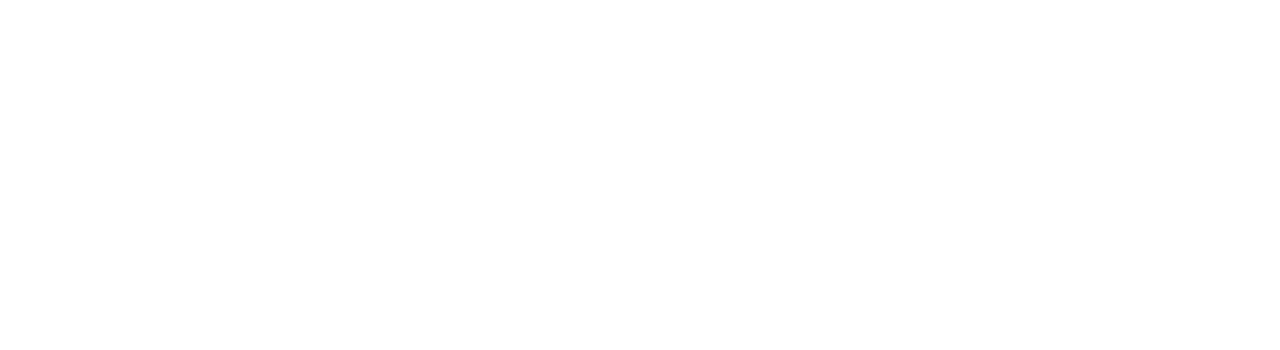
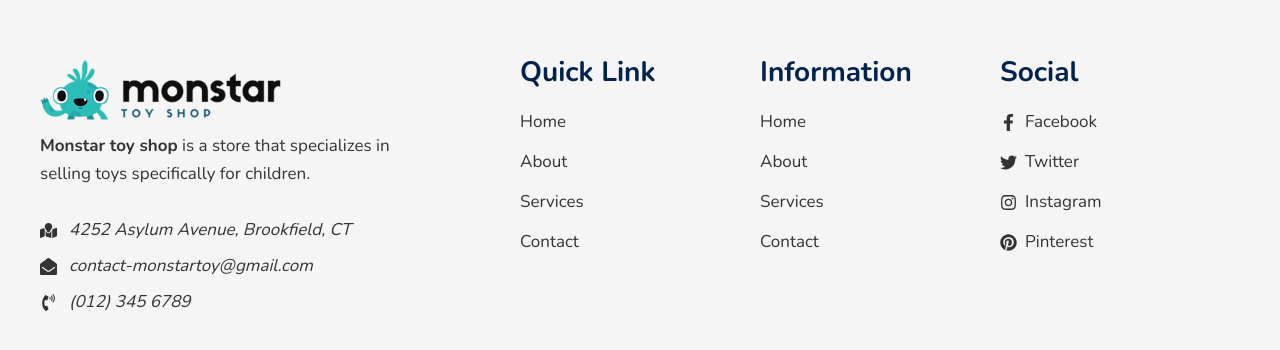
Before and after one commit to skmajumder/toy-marketplace, a React (Vite) app: page / in a window 1280 px wide. Shown: the part 772-1122 px from the top of the page. Before the commit the page ends 800 px from the top, so only its background shows below. Built offline with nearby package versions, Linux system fonts and the light colour scheme.

Commit message:
Footer add

```diff
--- a/package.json
+++ b/package.json
@@ -16,6 +16,7 @@
     "match-sorter": "^6.3.1",
     "react": "^18.2.0",
     "react-dom": "^18.2.0",
+    "react-icons": "^4.8.0",
     "react-router-dom": "^6.11.2",
     "sort-by": "^1.2.0"
   },
--- a/src/components/Footer/Footer.jsx
+++ b/src/components/Footer/Footer.jsx
@@ -1,11 +1,145 @@
-import React from 'react';
+import React from "react";
+import Logo from "../../../public/img/logo.png";
+import {
+  FaEnvelopeOpen,
+  FaFacebookF,
+  FaInstagram,
+  FaMapMarked,
+  FaPhoneVolume,
+  FaPinterest,
+  FaTwitter,
+} from "react-icons/fa";
+import { Link } from "react-router-dom";
 
 const Footer = () => {
-    return (
-        <div>
-            <h2>Footer</h2>
+  return (
+    <footer className="footer bg-[#f5f5f5]">
+      <div className="container px-10 py-16">
+        <div className="grid grid-cols-2 gap-x-4 gap-y-8 items-start md:grid-cols-5 md:gap-0">
+          <div className="about col-span-2 md:col-span-2 flex flex-col gap-2">
+            <div className="footer-logo">
+              <img src={Logo} alt="Logo" className="h-16" />
+            </div>
+            <p className="text-[#333333] w-[75%] mb-5 text-[17px] leading-[28px]">
+              <strong>Monstar toy shop</strong> is a store that specializes in
+              selling toys specifically for children.
+            </p>
+            <address className="space-y-2">
+              <p className="flex justify-start items-center gap-3 text-[#333333] text-[17px] leading-[28px]">
+                <span>
+                  <FaMapMarked />
+                </span>
+                4252 Asylum Avenue, Brookfield, CT
+              </p>
+              <p className="flex justify-start items-center gap-3 text-[#333333] text-[17px] leading-[28px]">
+                <span>
+                  <FaEnvelopeOpen />
+                </span>
+                <a href="mailto:contact-monstartoy@gmail.com">
+                  contact-monstartoy@gmail.com
+                </a>
+              </p>
+              <p className="flex justify-start items-center gap-3 text-[#333333] text-[17px] leading-[28px]">
+                <span>
+                  <FaPhoneVolume />
+                </span>
+                <a href="tel:(012) 345 6789">(012) 345 6789</a>
+              </p>
+            </address>
+          </div>
+          <div className="footer-menu">
+            <h3 className="text-[28px] text-[#02224d] font-bold leading-6 mb-7">
+              Quick Link
+            </h3>
+            <ul className="text-[#333333] text-[17px] space-y-5">
+              <li>
+                <Link to={"/"}>Home</Link>
+              </li>
+              <li>
+                <Link to={"/"}>About</Link>
+              </li>
+              <li>
+                <Link to={"/"}>Services</Link>
+              </li>
+              <li>
+                <Link to={"/"}>Contact</Link>
+              </li>
+            </ul>
+          </div>
+          <div className="footer-menu">
+            <h3 className="text-[28px] text-[#02224d] font-bold leading-6 mb-7">
+              Information
+            </h3>
+            <ul className="text-[#333333] text-[17px] space-y-5">
+              <li>
+                <Link to={"/"}>Home</Link>
+              </li>
+              <li>
+                <Link to={"/"}>About</Link>
+              </li>
+              <li>
+                <Link to={"/"}>Services</Link>
+              </li>
+              <li>
+                <Link to={"/"}>Contact</Link>
+              </li>
+            </ul>
+          </div>
+          <div className="footer-menu">
+            <h3 className="text-[28px] text-[#02224d] font-bold leading-6 mb-7">
+              Social
+            </h3>
+            <ul className="text-[#333333] text-[17px] space-y-5">
+              <li>
+                <Link
+                  to={"/"}
+                  className="flex justify-start items-center gap-2"
+                >
+                  <span>
+                    <FaFacebookF />
+                  </span>
+                  Facebook
+                </Link>
+              </li>
+              <li>
+                <Link
+                  to={"/"}
+                  className="flex justify-start items-center gap-2"
+                >
+                  <span>
+                    <FaTwitter />
+                  </span>
+                  Twitter
+                </Link>
+              </li>
+              <li>
+                <Link
+                  to={"/"}
+                  className="flex justify-start items-center gap-2"
+                >
+                  <span>
+                    <FaInstagram />
+                  </span>
+                  Instagram
+                </Link>
+              </li>
+              <li>
+                <Link
+                  to={"/"}
+                  className="flex justify-start items-center gap-2"
+                >
+                  <span>
+                    <FaPinterest />
+                  </span>
+                  Pinterest
+                </Link>
+              </li>
+            </ul>
+          </div>
         </div>
-    );
+      </div>
+    </footer>
+  );
 };
 
 export default Footer;
--- a/src/components/Header/Header.jsx
+++ b/src/components/Header/Header.jsx
@@ -11,34 +11,34 @@
   };
 
   return (
-    <header className="bg-white-900 p-4 px-10">
-      <div className="container">
+    <header className="bg-white-900 p-4">
+      <div className="container px-10">
         <div className="flex items-center justify-between">
           <div className="w-3/12">
-            <img src={Logo} alt="Logo" className="h-14" />
+            <img src={Logo} alt="Logo" className="h-auto md:h-14" />
           </div>
           <nav className="w-6/12 hidden md:block">
             {/* Navigation menu */}
-            <ul className="flex justify-center space-x-4 text-[18px] text-[#02224d] font-bold leading-6">
+            <ul className="flex justify-center space-x-6 text-[18px] text-[#02224d] font-bold leading-6">
               <li>
-                <Link to="#">Home</Link>
+                <Link to={"/"}>Home</Link>
               </li>
               <li>
-                <Link to="#">About</Link>
+                <Link to={"/"}>About</Link>
               </li>
               <li>
-                <Link to="#">Services</Link>
+                <Link to={"/"}>Services</Link>
               </li>
               <li>
-                <Link to="#">Contact</Link>
+                <Link to={"/"}>Contact</Link>
               </li>
             </ul>
           </nav>
-          <div className="w-3/12 flex justify-end gap-3">
+          <div className="w-3/12 flex justify-start md:justify-end gap-0 md:gap-3">
             <div className="tooltip" data-tip="hello">
               <img src={User} alt="User Avatar" className="h-8 rounded-full" />
             </div>
-            <button className="btn btn-sm">Logout</button>
+            <button className="btn btn-sm hidden md:block">Logout</button>
           </div>
           <button
             className="block md:hidden"
@@ -46,7 +46,7 @@
             aria-label="Toggle mobile menu"
           >
             <svg
-              className="w-6 h-6 fill-current text-white"
+              className="w-6 h-6 fill-current text-[#02224d]"
               xmlns="http://www.w3.org/2000/svg"
               viewBox="0 0 24 24"
             >
@@ -59,18 +59,21 @@
         </div>
         {isMobileMenuOpen && (
           <nav className="mt-2">
-            <ul className="flex flex-col items-center space-y-2">
+            <ul className="flex flex-col items-center space-y-4 text-[18px] text-[#02224d] font-bold leading-6">
               <li>
-                <a href="#">Home</a>
+                <Link to={"/"}>Home</Link>
               </li>
               <li>
-                <a href="#">About</a>
+                <Link to={"/"}>About</Link>
               </li>
               <li>
-                <a href="#">Services</a>
+                <Link to={"/"}>Services</Link>
               </li>
               <li>
-                <a href="#">Contact</a>
+                <Link to={"/"}>Contact</Link>
+              </li>
+              <li>
+                <button className="btn btn-sm md:hidden">Logout</button>
               </li>
             </ul>
           </nav>
--- a/src/layouts/MainLayout/MainLayout.jsx
+++ b/src/layouts/MainLayout/MainLayout.jsx
@@ -7,7 +7,9 @@
   return (
     <>
       <Header />
-      <Outlet />
+      <main className="min-h-[calc(100vh-120px)]">
+        <Outlet />
+      </main>
       <Footer />
     </>
   );
```
Also changed, not shown: 1 other file (tests, documents, lock files or other folders).
